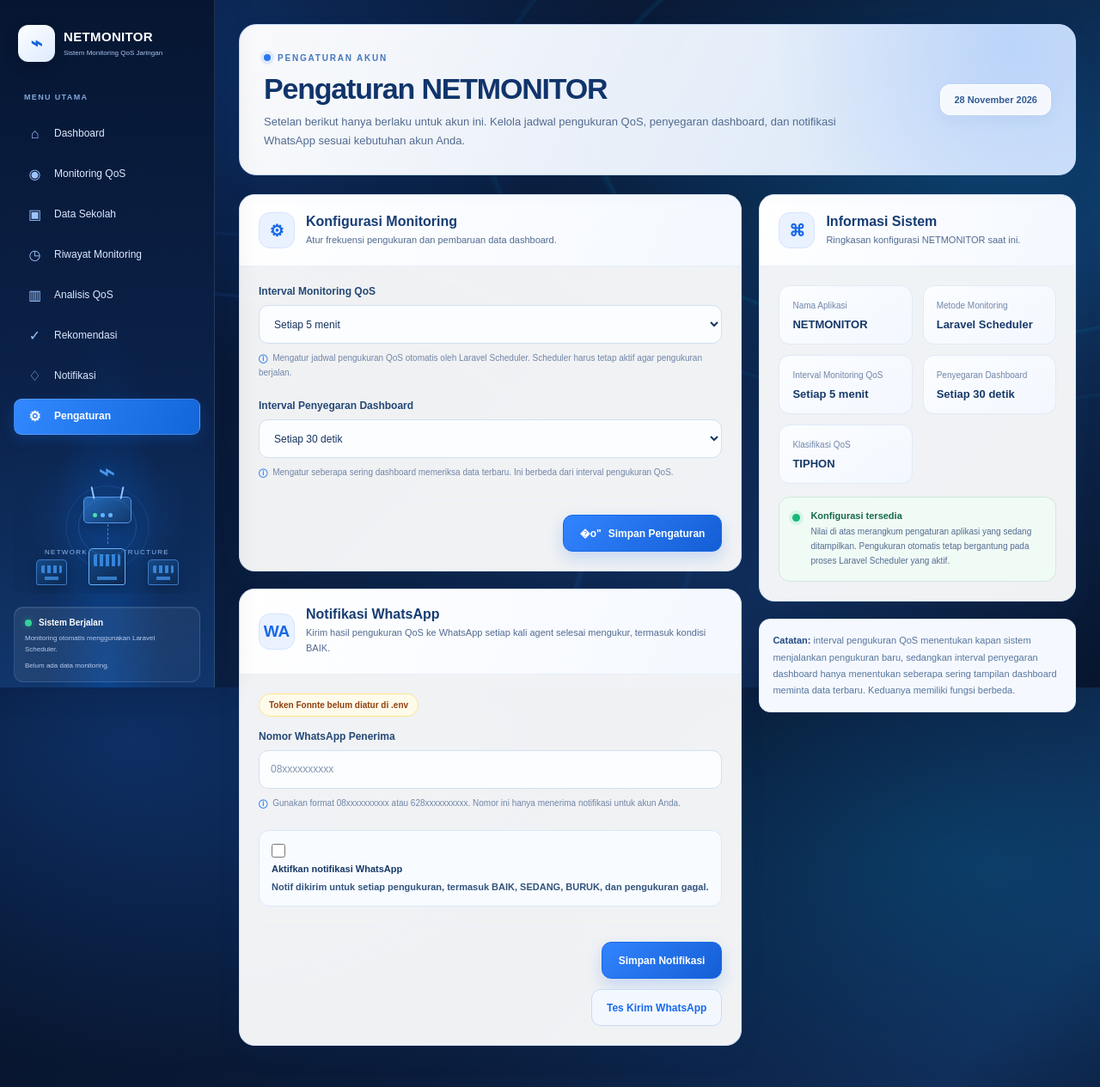
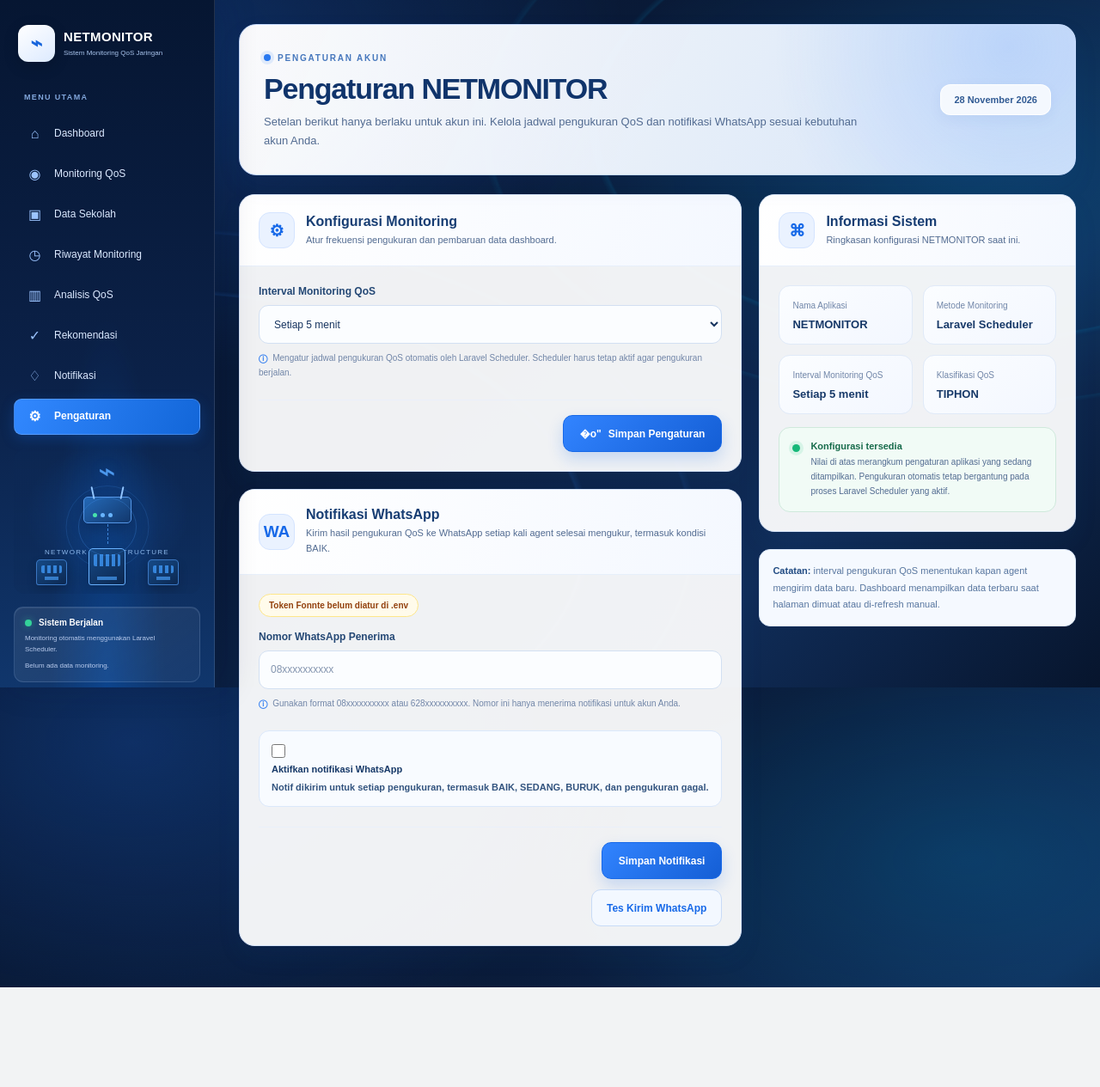
Before and after one commit to msyahrialbayumurti/monitoring_qos, a Laravel app: page /pengaturan in a window 1280 px wide. Shown: the whole page at 86% size. After the commit the page ends 1149 px from the top, so only its background shows below. Run offline with Laravel 10, Linux system fonts and the light colour scheme; a user stored in the database is signed in; data comes from the database, SQL or seed files in the repository; tables that the repository leaves empty hold one stand-in row (values such as "Sample post"); some libraries are stand-ins or nearby versions.

Commit message:
hapus interval

```diff
--- a/app/Http/Controllers/SettingsController.php
+++ b/app/Http/Controllers/SettingsController.php
@@ -20,18 +20,8 @@ class SettingsController extends Controller
             '5'
         );
 
-        $refreshInterval = (int) UserSetting::getForUser(
-            $userId,
-            'dashboard_refresh_interval',
-            '30'
-        );
-
         if (!in_array($interval, [1, 5, 10, 15], true)) {
             $interval = 5;
-        }
-
-        if (!in_array($refreshInterval, [15, 30, 60, 120], true)) {
-            $refreshInterval = 30;
         }
 
         $whatsappNumber = $this->userSetting($userId, 'whatsapp_number', '');
@@ -42,7 +32,6 @@ class SettingsController extends Controller
 
         return view('settings.index', compact(
             'interval',
-            'refreshInterval',
             'canEdit',
             'whatsappNumber',
             'whatsappNotifications',
@@ -58,11 +47,6 @@ class SettingsController extends Controller
                 'integer',
                 'in:1,5,10,15',
             ],
-            'dashboard_refresh_interval' => [
-                'required',
-                'integer',
-                'in:15,30,60,120',
-            ],
         ]);
 
         $userId = $request->user()->id;
@@ -71,12 +55,6 @@ class SettingsController extends Controller
             $userId,
             'monitoring_interval',
             (string) $validated['monitoring_interval']
-        );
-
-        UserSetting::setForUser(
-            $userId,
-            'dashboard_refresh_interval',
-            (string) $validated['dashboard_refresh_interval']
         );
 
         return redirect()
--- a/resources/views/dashboard.blade.php
+++ b/resources/views/dashboard.blade.php
@@ -2948,10 +2948,5 @@
         });
     });
 
-    // Refresh dashboard mengikuti pengaturan sistem (detik).
-    const dashboardRefreshSeconds = @json($dashboardRefreshInterval ?? 30);
-    setInterval(function () {
-        window.location.reload();
-    }, Math.max(15, dashboardRefreshSeconds) * 1000);
 </script>
 @endpush
--- a/resources/views/settings/index.blade.php
+++ b/resources/views/settings/index.blade.php
@@ -475,7 +475,7 @@
         <div>
             <div class="settings-eyebrow">Pengaturan Akun</div>
             <h1>Pengaturan NETMONITOR</h1>
-            <p>Setelan berikut hanya berlaku untuk akun ini. Kelola jadwal pengukuran QoS, penyegaran dashboard, dan notifikasi WhatsApp sesuai kebutuhan akun Anda.</p>
+            <p>Setelan berikut hanya berlaku untuk akun ini. Kelola jadwal pengukuran QoS dan notifikasi WhatsApp sesuai kebutuhan akun Anda.</p>
         </div>
         <div class="settings-date">{{ now()->translatedFormat('d F Y') }}</div>
     </header>
@@ -534,17 +534,6 @@
                             <option value="15" @selected((string) old('monitoring_interval', $interval) === '15')>Setiap 15 menit</option>
                         </select>
                         <small class="settings-help">Mengatur jadwal pengukuran QoS otomatis oleh Laravel Scheduler. Scheduler harus tetap aktif agar pengukuran berjalan.</small>
-                    </div>
-
-                    <div class="settings-form-group">
-                        <label for="dashboard_refresh_interval">Interval Penyegaran Dashboard</label>
-                        <select id="dashboard_refresh_interval" name="dashboard_refresh_interval" required @disabled(!$canEdit)>
-                            <option value="15" @selected((string) old('dashboard_refresh_interval', $refreshInterval) === '15')>Setiap 15 detik</option>
-                            <option value="30" @selected((string) old('dashboard_refresh_interval', $refreshInterval) === '30')>Setiap 30 detik</option>
-                            <option value="60" @selected((string) old('dashboard_refresh_interval', $refreshInterval) === '60')>Setiap 1 menit</option>
-                            <option value="120" @selected((string) old('dashboard_refresh_interval', $refreshInterval) === '120')>Setiap 2 menit</option>
-                        </select>
-                        <small class="settings-help">Mengatur seberapa sering dashboard memeriksa data terbaru. Ini berbeda dari interval pengukuran QoS.</small>
                     </div>
 
                     @if ($canEdit)
@@ -651,17 +640,6 @@
                         </div>
 
                         <div class="settings-info-item">
-                            <div class="settings-info-label">Penyegaran Dashboard</div>
-                            <div class="settings-info-value">
-                                @if ($refreshInterval < 60)
-                                    Setiap {{ $refreshInterval }} detik
-                                @else
-                                    Setiap {{ (int) ($refreshInterval / 60) }} menit
-                                @endif
-                            </div>
-                        </div>
-
-                        <div class="settings-info-item">
                             <div class="settings-info-label">Klasifikasi QoS</div>
                             <div class="settings-info-value">TIPHON</div>
                         </div>
@@ -678,7 +656,7 @@
             </section>
 
             <aside class="settings-note">
-                <strong>Catatan:</strong> interval pengukuran QoS menentukan kapan sistem menjalankan pengukuran baru, sedangkan interval penyegaran dashboard hanya menentukan seberapa sering tampilan dashboard meminta data terbaru. Keduanya memiliki fungsi berbeda.
+                <strong>Catatan:</strong> interval pengukuran QoS menentukan kapan agent mengirim data baru. Dashboard menampilkan data terbaru saat halaman dimuat atau di-refresh manual.
             </aside>
         </div>
     </div>
```
Also changed, not shown: app/Http/Controllers/DashboardController.php (+0 -16 lines), app/Services/QosNotificationService.php (+62 -9 lines), tests/Feature/UserSettingsTest.php (+0 -12 lines), tests/Feature/WhatsAppNotificationTest.php (+6 -2 lines).
